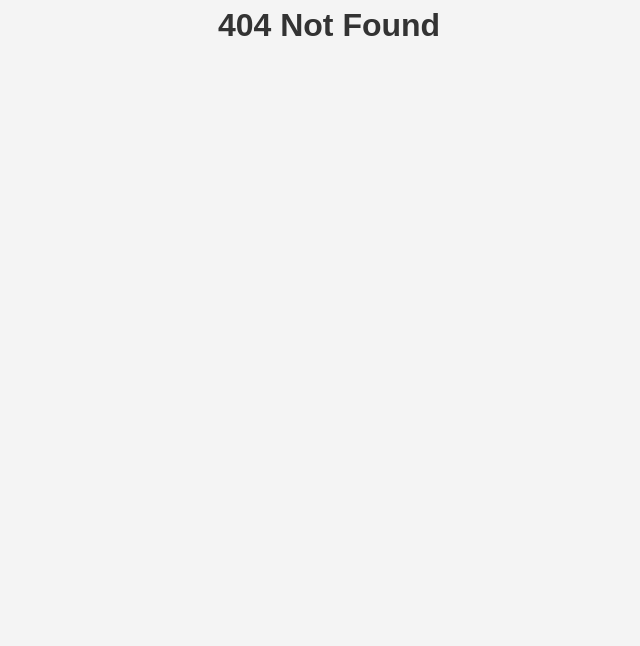
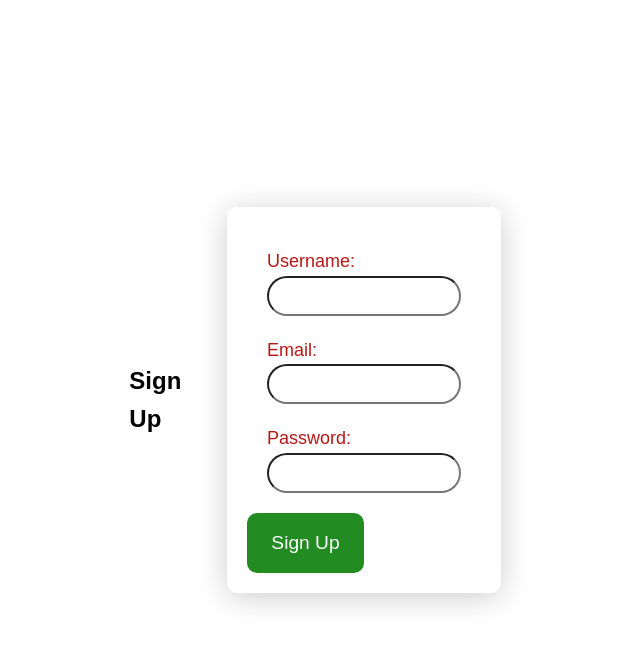
Before and after one commit to edzordzinam44/ExpenseWise, a React (Create React App) app in the folder expensewise/: page /signup in a window 1280 px wide. Before the commit this address had no page. Shown: the top 646 px of the page, without its empty margins (311-951 px from the left). Built offline with nearby package versions, Linux system fonts and the light colour scheme.

Commit message:
Add login and signup routes to App.js Making styling to the homepage

```diff
--- a/expensewise/src/App.js
+++ b/expensewise/src/App.js
@@ -1,12 +1,16 @@
 import React from 'react';
 import { BrowserRouter, Routes, Route } from 'react-router-dom';
 import Homepage from './Pages/Home/Homepage';
+import Login from './Pages/Register/Login/login';
+import SignUp from './Pages/Register/Signup/signup';
 
 function App() {
   return (
     <BrowserRouter>
       <Routes>
         <Route path="/" element={<Homepage />} />
+        <Route path="/login" element={<Login />} />
+        <Route path='/signup' element={<SignUp />} />
         <Route path='*' element={<h1>404 Not Found</h1>} />
       </Routes>
     </BrowserRouter>
--- a/expensewise/src/Pages/Home/Homepage.css
+++ b/expensewise/src/Pages/Home/Homepage.css
@@ -3,18 +3,70 @@
     margin: 0;
     padding: 0;
     box-sizing: border-box;
+    font-family: Arial, sans-serif;
+    line-height: 1.6;
 }
 
 body {
-    font-family: Arial, sans-serif;
-    line-height: 1.6;
-    background-color: #f4f4f4;
-    color: #333;
+    /* background-color: #f4f4f4; */
+    /* color: #333; */
+    scroll-behavior: smooth;
 }
 
+/* Header */
+.header {
+    background-color: rgb(43, 12, 12);
+    margin: auto;
+    /* display: inline-block; */
+}
+
+.nav {
+    position: relative;
+    top: 0;
+    margin: 0;
+    padding: 0;
+    background-color: yellow;
+    list-style: none;
+    text-align: center;
+}
+
+.nav li {
+    display: inline-block;
+    font-size: 20px;
+    padding: 20px;
+    content: '';
+    transition: 0.3s cubic-bezier(0.17, 0.67, 1.01);
+    background-color: var(--color-white);
+    height: 0.2rem;
+}
+
+.brand {
+    /* width: 108px;
+    height: 70px; */
+    background-color: aqua;
+}
+
+/* Main */
+video {
+    position: absolute;
+    background-size: cover;
+    background-position: center;
+    background-repeat: no-repeat;
+    width: 100%;
+    z-index: -1;
+    /* background-color: rgb(58, 4, 255); */
+}
 h1 {
-    margin-bottom: 20px;
+    /* margin-bottom: 20px; */
     color: #333;
     align-items: center;
     text-align: center;
 }
+
+/* Footer */
+.footer {
+    background-color: #000;
+    color: #fff;
+    text-align: center;
+    padding: 10px 0;
+}
--- a/expensewise/src/Pages/Home/Homepage.js
+++ b/expensewise/src/Pages/Home/Homepage.js
@@ -1,6 +1,8 @@
 import React from 'react';
 import './Homepage.css';
 import logo from '../../images/logo.png';
+import Login from '../Register/Login/login';
+import video from '../../images/background-vid.mp4';
 
 function Homepage() {
     return (
@@ -9,14 +11,20 @@ function Homepage() {
                 <div className='brand'>
                     <a href='/'><img src={logo} alt='ExpenseWise Logo' /></a>
                 </div>
-                <div className='header-links'>
-                    <a href='/signin'>Sign In</a>
-                    <a href='/signup'>Sign Up</a>
-                </div>
+                <ul className='nav'>
+                    <li><a href='/Login' src={Login}>Login</a></li>
+                    <li><a href='/aboutus'>About Us</a></li>
+                    <li><a href='/contactus'>Contact Us</a></li>
+                    <li><a href='/logout'>Log Out</a></li>
+                </ul>
             </header>
             <main className='main section'>
-                <h1>Welcome, This is your Reliable App for Finances..</h1>
+                <video src={video} autoPlay loop muted />
+                <h1>Welcome! Your reliable App for tracking expenses...</h1>
             </main>
+            <footer className='footer'>
+                <p>&copy; 2024 ExpenseWise. All rights reserved.</p>
+            </footer>
         </div>
     );
 }
--- /dev/null
+++ b/expensewise/src/Pages/Register/Login/login.css
@@ -0,0 +1,117 @@
+/* .login-container {
+  background-color: red;
+  font-family: 'Times New Roman', Times, serif;
+} */
+
+.login-container {
+  display: flex;
+  align-items: center;
+  justify-content: center;
+  min-height: 100vh;
+  margin-left: 15%;
+  position: absolute;
+  top: 0;
+  z-index: 2;
+  right: 35%;
+}
+
+.login-container h2 {
+  position: absolute;
+  font-size: 2rem;
+  text-align: center;
+}
+
+/* form h2 {
+  font-size: 2rem;
+  text-align: center;
+} */
+
+form{
+  backdrop-filter: blur(5px);
+  border-radius: 10px;
+  color: rgb(184, 23, 23);
+  box-shadow: 0 4px 30px rgba(0, 0, 0, 0.2);
+  width: 20rem;
+  font-family: 'Times New Roman', Times, serif;
+}
+
+form .form-group {
+  width: 100%;
+  height: 50%;
+  /* background: #794646; */
+  display: flex;
+  flex-direction: column;
+  margin: 30px 0;
+  padding-left: 20px;
+}
+
+.form-group input {
+  width: calc(100% - 20px);
+  height: 60px;
+  padding: 10px;
+  /* border: none; */
+  border-radius: 5px;
+  height: 2.5rem;
+  border-radius: 20px;
+  /* opacity: -20%; */
+  visibility: 20%;
+  /* background: color-mix(in srgb, var(--blue), transparent 55%); */
+}
+
+.form-group input:hover {
+  /* outline: none; */
+  border: 2px solid #0512c9;
+  cursor: pointer;
+}
+
+
+label {
+  font-size: 1.2rem;
+  font-size: large;
+}
+
+button {
+  width: 50%;
+  height: 60px;
+  border: none;
+  border-radius: 10px;
+  background: #228B22;
+  color: white;
+  font-size: 1.2rem;
+  cursor: pointer;
+  transition: 0.3s;
+  padding: 10px;
+  margin-left: 80px;
+}
+
+button:hover {
+  background: #2108b1;
+  transform: translateY(-9px);
+
+}
+
+.login-link {
+  text-align: center;
+  margin-top: 20px;
+  font-size: 1.2rem;
+  color: rgb(3, 9, 14);
+}
+
+.login-link a {
+  color: #030303;
+  text-decoration: none;
+  font-weight: bold;
+  text-decoration: underline;
+}
+
+.login-link a:hover {
+  color: #f10909;
+}
+
+/* img {
+  position: absolute;
+  z-index: 2;
+  top: -25px;
+  left: 10px;
+  width: 150px;
+} */
--- /dev/null
+++ b/expensewise/src/Pages/Register/Login/login.js
@@ -0,0 +1,49 @@
+import React, { useState } from 'react';
+import './login.css';
+
+const Login = () => {
+    const [email, setEmail] = useState('');
+    const [password, setPassword] = useState('');
+
+    const handleSubmit = (e) => {
+        e.preventDefault();
+        // Handle login logic here
+        console.log('Email:', email);
+        console.log('Password:', password);
+    };
+
+    return (
+        <div className="login-container">
+            <h2>Login</h2>
+            <form onSubmit={handleSubmit}>
+                <div className="form-group">
+                    <label htmlFor="email">Email:</label>
+                    <input
+                        type="email"
+                        id="email"
+                        value={email}
+                        onChange={(e) => setEmail(e.target.value)}
+                        required
+                    />
+                </div>
+                <div className="form-group">
+                    <label htmlFor="password">Password:</label>
+                    <input
+                        type="password"
+                        id="password"
+                        value={password}
+                        onChange={(e) => setPassword(e.target.value)}
+                        required
+                    />
+                </div>
+                <div className='checkbox'>
+                    <label htmlFor='remember-me'>Remember me</label>
+                    <input type='checkbox' id='remember-me' />
+                </div>
+                <button type="submit">Login</button>
+            </form>
+        </div>
+    );
+};
+
+export default Login;
--- /dev/null
+++ b/expensewise/src/Pages/Register/Signup/signup.css
@@ -0,0 +1,121 @@
+.signup-container {
+    display: flex;
+    align-items: center;
+    justify-content: center;
+    min-height: 100vh;
+    position: absolute;
+    top: 0;
+    z-index: 2;
+    right: 35%;
+    /* margin-left: 40px; */
+}
+
+form h2 {
+    font-size: 2rem;
+    text-align: center;
+
+}
+
+/* Form styling */
+
+form{
+    backdrop-filter: blur(5px);
+    border-radius: 10px;
+    color: rgb(184, 23, 23);
+    box-shadow: 0 4px 30px rgba(0, 0, 0, 0.2);
+    width: 80%;
+    max-width: 400px;
+    font-family: 'Times New Roman', Times, serif;
+    padding: 20px;
+    margin: 20px;
+}
+
+form .form-group {
+    width: 100%;
+    display: flex;
+    /* height: 2.5rem; */
+    /* background: #794646; */
+    flex-direction: column;
+    margin: 20px 0;
+    padding-left: 20px;
+    border-radius: 20px;
+}
+
+.form-group input {
+    width: calc(100% - 20px);
+    /* height: 60px; */
+    height: 2.5rem;
+    padding: 10px;
+    /* border: none; */
+    border-radius: 20px;
+    /* opacity: -20%; */
+    /* visibility: 20%; */
+    /* background: color-mix(in srgb, var(--blue), transparent 55%); */
+}
+
+.form-group input:hover {
+    /* outline: none; */
+    border: 2px solid #0512c9;
+    cursor: pointer;
+}
+
+
+label {
+    /* font-size: 1.2rem; */
+    font-size: large;
+}
+
+button {
+    width: 50%;
+    max-width: 200px;
+    height: 60px;
+    border: none;
+    border-radius: 10px;
+    background: #228B22;
+    color: white;
+    font-size: 1.2rem;
+    cursor: pointer;
+    transition: 0.3s;
+    /* padding: 10px; */
+    /* margin-left: 80px; */
+    margin: 0 auto;
+}
+
+button:hover {
+    background: #2108b1;
+    transform: translateY(-9px);
+
+}
+
+.about-btn {
+    position: absolute;
+    top: 0;
+    right: 0;
+    width: 50%;
+    z-index: 2;
+}
+
+.about-btn button {
+    position: absolute;
+    top: 0;
+    right: 4px;
+    width: 30%;
+}
+
+.login-link {
+    text-align: center;
+    margin-top: 20px;
+    font-size: 1.2rem;
+    color: rgb(3, 9, 14);
+}
+
+.login-link a {
+    color: #030303;
+    text-decoration: none;
+    font-weight: bold;
+    text-decoration: underline;
+}
+
+.login-link a:hover {
+    color: #f10909;
+}
--- /dev/null
+++ b/expensewise/src/Pages/Register/Signup/signup.js
@@ -0,0 +1,68 @@
+import React, { useState } from 'react';
+import './signup.css';
+
+const Signup = () => {
+    const [formData, setFormData] = useState({
+        username: '',
+        email: '',
+        password: '',
+    });
+
+    const handleChange = (e) => {
+        const { name, value } = e.target;
+        setFormData({
+            ...formData,
+            [name]: value,
+        });
+    };
+
+    const handleSubmit = (e) => {
+        e.preventDefault();
+        // Handle form submission logic here
+        console.log('Form submitted:', formData);
+    };
+
+    return (
+        <div className="signup-container">
+            <h2>Sign Up</h2>
+            <form onSubmit={handleSubmit}>
+                <div className="form-group">
+                    <label htmlFor="username">Username:</label>
+                    <input
+                        type="text"
+                        id="username"
+                        name="username"
+                        value={formData.username}
+                        onChange={handleChange}
+                        required
+                    />
+                </div>
+                <div className="form-group">
+                    <label htmlFor="email">Email:</label>
+                    <input
+                        type="email"
+                        id="email"
+                        name="email"
+                        value={formData.email}
+                        onChange={handleChange}
+                        required
+                    />
+                </div>
+                <div className="form-group">
+                    <label htmlFor="password">Password:</label>
+                    <input
+                        type="password"
+                        id="password"
+                        name="password"
+                        value={formData.password}
+                        onChange={handleChange}
+                        required
+                    />
+                </div>
+                <button type="submit">Sign Up</button>
+            </form>
+        </div>
+    );
+};
+
+export default Signup;
```
Also changed, not shown: 1 other file (tests, documents, lock files or other folders).
